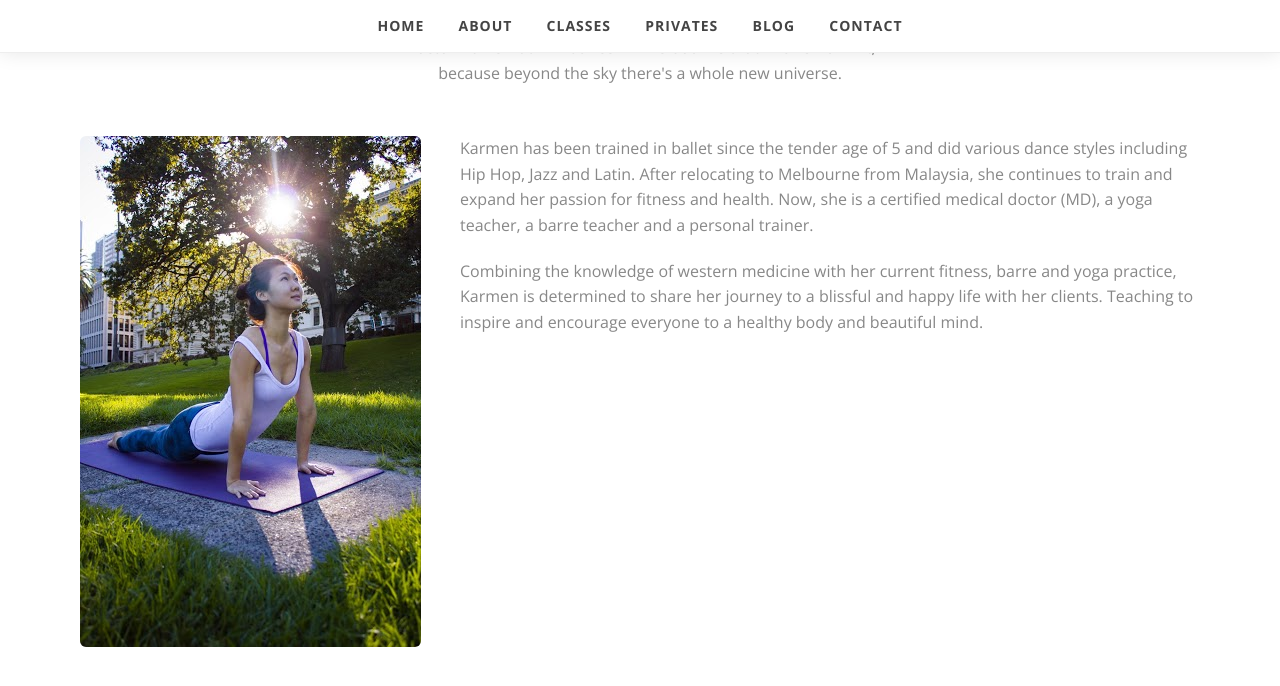
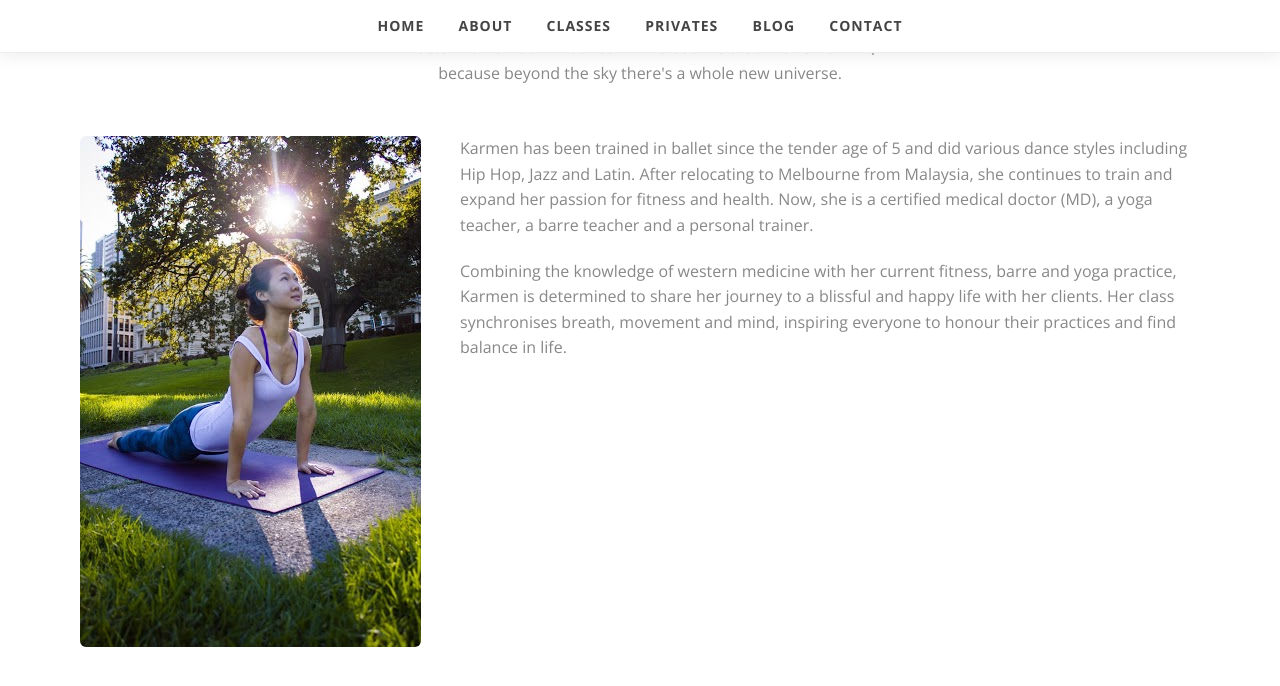
Before and after one commit to karmenlim/karmenlim.github.io, a Jekyll site: the page built from index.html, in a window 1280 px wide and 900 px high, scrolled down 618 px. Shown: the top 686 px of the window. Built offline with Jekyll 4.4.1, drawn with Linux system fonts in a browser that asks for light colours.

Commit message:
Update default.html

```diff
--- a/_layouts/default.html
+++ b/_layouts/default.html
@@ -114,7 +114,7 @@
             Karmen has been trained in ballet since the tender age of 5 and did various dance styles including Hip Hop, Jazz and Latin. After relocating to Melbourne from Malaysia, she continues to train and expand her passion for fitness and health. Now, she is a certified medical doctor (MD), a yoga teacher, a barre teacher and a personal trainer.
           </p>
           <p>
-            Combining the knowledge of western medicine with her current fitness, barre and yoga practice, Karmen is determined to share her journey to a blissful and happy life with her clients. Teaching to inspire and encourage everyone to a healthy body and beautiful mind.
+            Combining the knowledge of western medicine with her current fitness, barre and yoga practice, Karmen is determined to share her journey to a blissful and happy life with her clients. Her class synchronises breath, movement and mind, inspiring everyone to honour their practices and find balance in life.
           </p>
         </div>
       </div>
```
